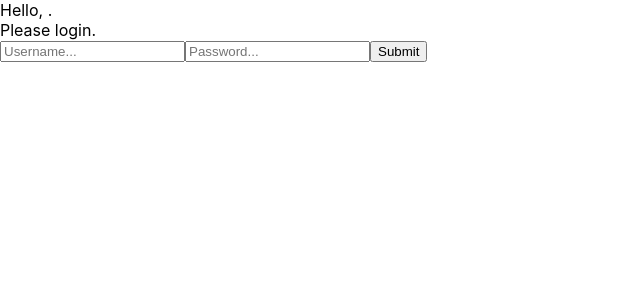
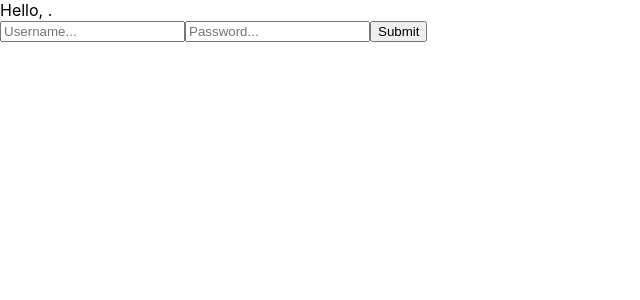
Before and after one commit to lsamano/lets-chat-app, a React (Create React App) app: page / in a window 1280 px wide. Shown: the top 300 px of the page, without its empty margins (0-640 px from the left). Built offline with nearby package versions, Linux system fonts and the light colour scheme.

Commit message:
rename to LoginPage

```diff
--- a/src/App.js
+++ b/src/App.js
@@ -1,6 +1,6 @@
 import React, { useState } from 'react';
 import './App.css';
-import Login from './Login';
+import pages from './pages';
 
 function App() {
   const [ user, setUser ] = useState({})
@@ -8,7 +8,7 @@ function App() {
   return (
     <div>
       Hello, { user.username }.
-      <Login setUser={setUser} />
+      <pages.LoginPage setUser={setUser} />
     </div>
   );
 }
--- a/src/Login.js
+++ /dev/null
@@ -1,41 +0,0 @@
-import React, { useState } from 'react'
-import PropTypes from 'prop-types'
-
-const Login = ({ setUser }) => {
-  const [ username, setUsername ] = useState("")
-  const [ password, setPassword ] = useState("")
-
-  const handleSubmit = event => {
-    event.preventDefault()
-    // run auth fetch
-    setUser({
-      username
-    })
-  }
-
-  return (
-    <div>
-    Please login.
-    <form onSubmit={handleSubmit}>
-    <input
-      name='username'
-      placeholder='Username...'
-      value={ username }
-      onChange={ event => setUsername(event.target.value)} />
-    <input
-      name='password'
-      type='password'
-      placeholder='Password...'
-      value={ password }
-      onChange={ event => setPassword(event.target.value)} />
-    <input type='submit'/>
-    </form>
-    </ div>
-  )
-}
-
-export default Login
-
-Login.propTypes = {
-  setUser: PropTypes.func.isRequired
-}
--- /dev/null
+++ b/src/pages/LoginPage.js
@@ -0,0 +1,38 @@
+import React, { useState } from 'react'
+import PropTypes from 'prop-types'
+
+const LoginPage = ({ setUser }) => {
+  const [ username, setUsername ] = useState("")
+  const [ password, setPassword ] = useState("")
+
+  const handleSubmit = event => {
+    event.preventDefault()
+    // run auth fetch
+    setUser({
+      username
+    })
+  }
+
+  return (
+    <form onSubmit={handleSubmit}>
+      <input
+        name='username'
+        placeholder='Username...'
+        value={ username }
+        onChange={ event => setUsername(event.target.value)} />
+      <input
+        name='password'
+        type='password'
+        placeholder='Password...'
+        value={ password }
+        onChange={ event => setPassword(event.target.value)} />
+      <input type='submit'/>
+    </form>
+  )
+}
+
+export default LoginPage
+
+LoginPage.propTypes = {
+  setUser: PropTypes.func.isRequired
+}
--- /dev/null
+++ b/src/pages/index.js
@@ -0,0 +1,5 @@
+import LoginPage from './LoginPage'
+
+export default {
+  LoginPage
+}
```
